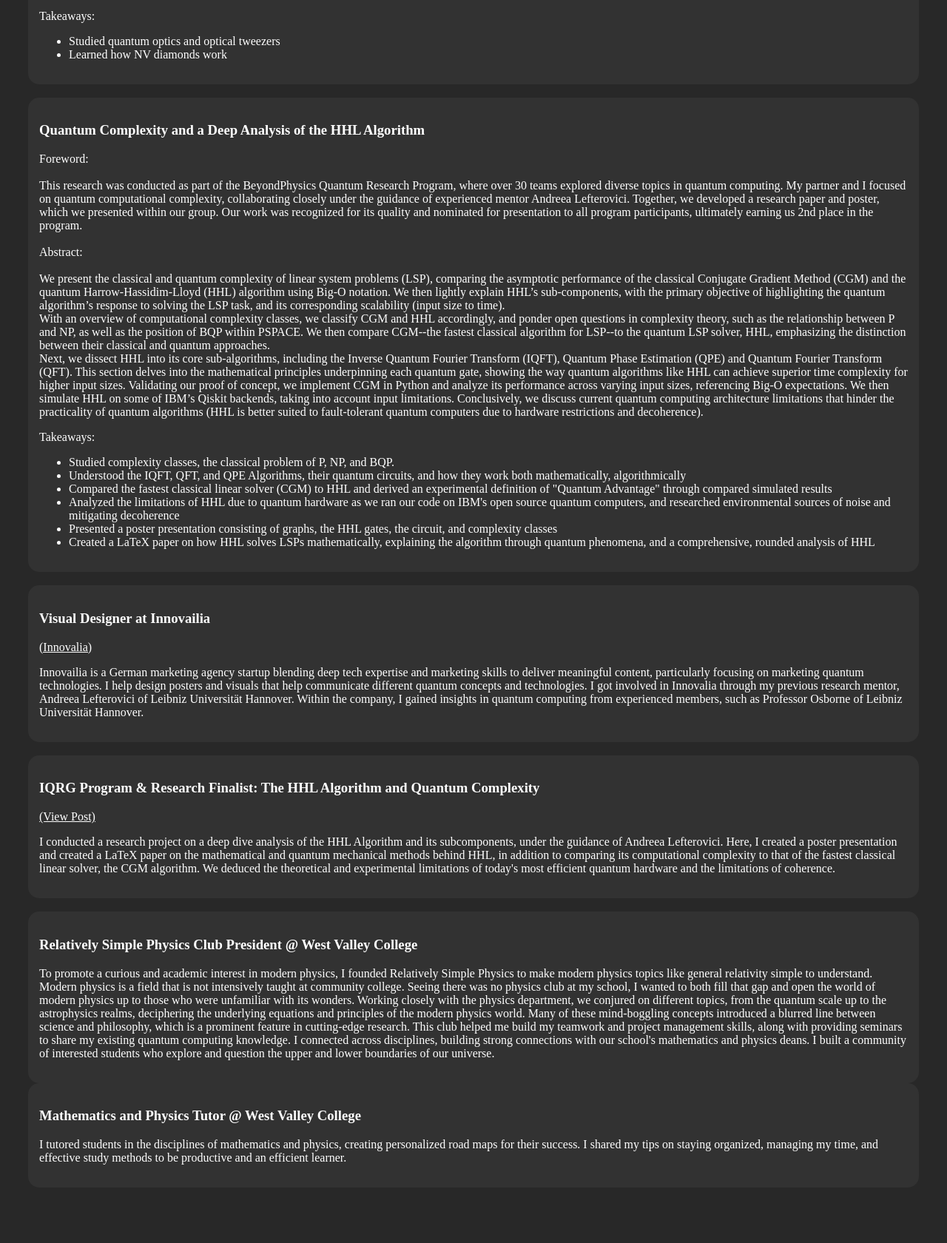
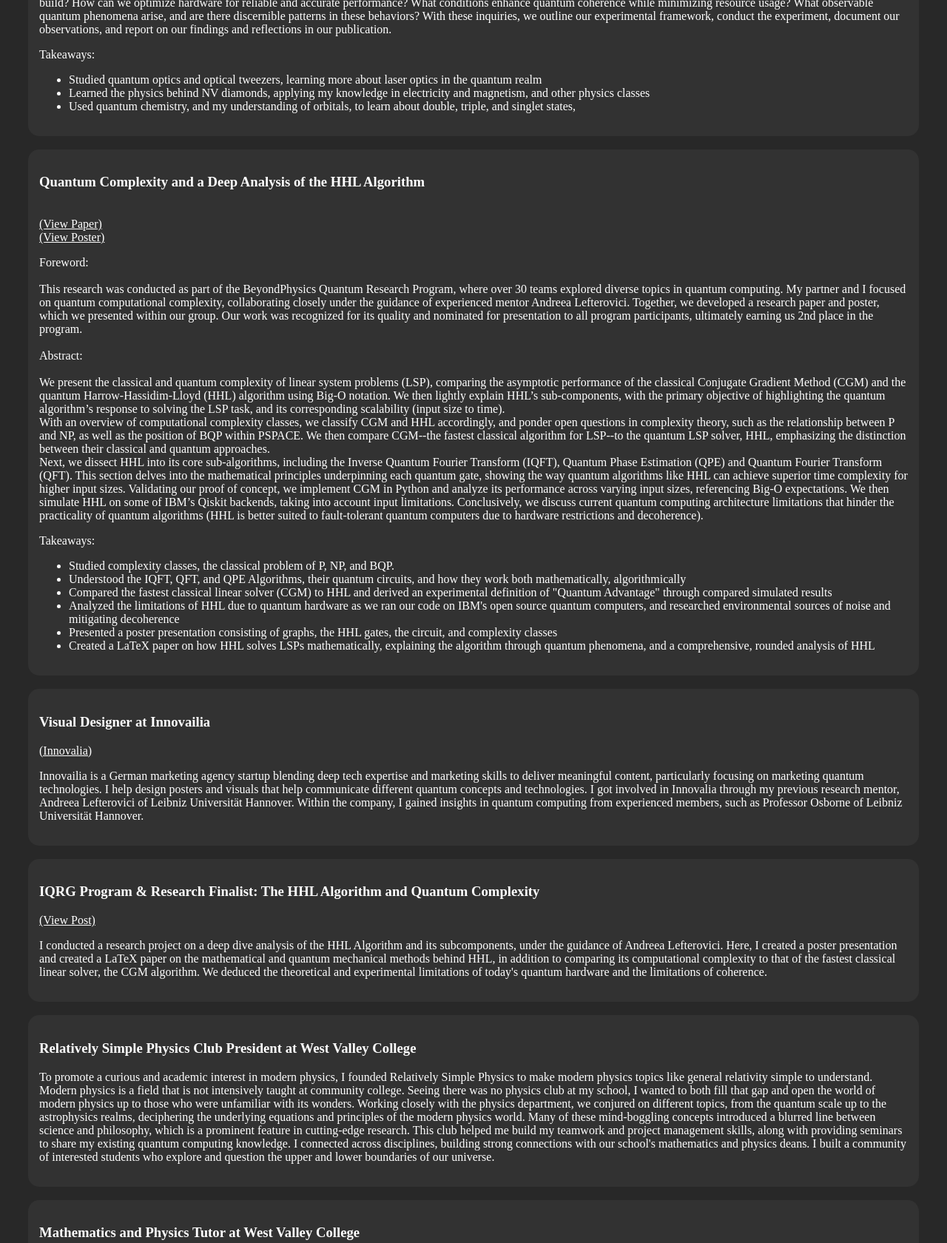
Before and after one commit to OnekaSingh/onekasingh.github.io, a plain HTML site: page index.html in a window 1280 px wide. Shown: the part 2431-4111 px from the top of the page at 74% size. Before the commit the page ends 4074 px from the top, so only its background shows below. Drawn offline with Linux system fonts and the light colour scheme.

Commit message:
Update index.html

```diff
--- a/index.html
+++ b/index.html
@@ -104,6 +104,7 @@
 <div>
   <h2> Research Projects & Experience: </h2>
   <h3> Building a Quantum Computer with Optical Tweezers and NV-Diamonds </h3>
+	<br> <a href = "https://drive.google.com/file/d/16GZxRQlXqbvReHhsKlKtXFstoKTwjesb/view?usp=sharing">(View Current Work)</a>
   <p> Foreword: <br> <br>
 	I am leading a self-motivated quantum research project with a group of dedicated peers. As this is the first of its kind at West Valley College, our project work faces unique challenges due to limited access to the specialized resources and adequate funding often required for NV Diamond experiments.
         Thus, we independently secure funding and coordinate with various departments to meet our needs. In this strategic light, our project seeks to maximize efficiency in the ratio of resources to quality. My previous knowledge on the matter has come from my classes, previous independent research, and particularly Mark Fox's textbook on Quantum Optics: An Introduction.
@@ -124,13 +125,16 @@ on our findings and reflections in our publication.
   </p>
 	<p>Takeaways:</p>
 	<ul>
-	    <li>Studied quantum optics and optical tweezers</li>
-	    <li>Learned how NV diamonds work </li>
+	    <li>Studied quantum optics and optical tweezers, learning more about laser optics in the quantum realm</li>
+	    <li>Learned the physics behind NV diamonds, applying my knowledge in electricity and magnetism, and other physics classes</li>
+	    <li>Used quantum chemistry, and my understanding of orbitals, to learn about double, triple, and singlet states,</li>
 	</ul>
 </div>
 <br>
 <div>
   <h3> Quantum Complexity and a Deep Analysis of the HHL Algorithm </h3>
+	<br> <a href = "https://drive.google.com/file/d/1mAAgO-96HL3K0Kz6arrMikFRVLohRUOs/view?usp=sharing">(View Paper)</a>
+	<br> <a href = "https://www.linkedin.com/posts/thinkingbeyond_physicsbeyond-thinkingbeyond-girlsinquantum-activity-7216018185030901762-4NER?utm_source=social_share_send&utm_medium=member_desktop_web&rcm=ACoAAEeZbywBq1txksHoYIHQIGjUpWUuLpbsnN8">(View Poster)</a>
   <p> Foreword: <br> <br>
 	This research was conducted as part of the BeyondPhysics Quantum Research Program, where over 30 teams
 	explored diverse topics in quantum computing. My partner and I focused on quantum computational complexity, collaborating
@@ -174,16 +178,17 @@ on our findings and reflections in our publication.
 <div>
      <h3>IQRG Program & Research Finalist: The HHL Algorithm and Quantum Complexity</h3> <a href = "https://www.linkedin.com/posts/thinkingbeyond_physicsbeyond-thinkingbeyond-girlsinquantum-activity-7216018185030901762-4NER?utm_source=social_share_send&utm_medium=member_desktop_web&rcm=ACoAAEeZbywBq1txksHoYIHQIGjUpWUuLpbsnN8">(View Post)</a>
      <p>I conducted a research project on a deep dive analysis of the HHL Algorithm and its subcomponents, under the guidance of Andreea Lefterovici. Here, I created a poster presentation and created a LaTeX paper on the mathematical and quantum mechanical methods behind HHL, in addition to
-     comparing its computational complexity to that of the fastest classical linear solver, the CGM algorithm. We deduced the theoretical and experimental limitations of today's most efficient quantum hardware and the limitations of coherence.</p>
+     comparing its computational complexity to that of the fastest classical linear solver, the CGM algorithm. We deduced the theoretical and experimental limitations of today's quantum hardware and the limitations of coherence.</p>
 </div>
 <br>
 <div>
-	<h3>Relatively Simple Physics Club President @ West Valley College</h3>
+	<h3>Relatively Simple Physics Club President at West Valley College</h3>
 	<p>To promote a curious and academic interest in modern physics, I founded Relatively Simple Physics to make modern physics topics like general relativity simple to understand. Modern physics is a field that is not intensively taught at community college. Seeing there was no physics club at my school, I wanted to both fill that gap and open the world of modern physics up to those who were unfamiliar with its wonders.  Working closely with the physics department, we conjured on different topics, from the quantum scale up to the astrophysics realms, deciphering the underlying equations and principles of the modern physics world. Many of these mind-boggling concepts introduced a blurred line between science and philosophy, which is a prominent feature in cutting-edge research.
            This club helped me build my teamwork and project management skills, along with providing seminars to share my existing quantum computing knowledge. I connected across disciplines, building strong connections with our school's mathematics and physics deans. I built a community of interested students who explore and question the upper and lower boundaries of our universe.</p>
 </div>
+<br>
 <div>
-	<h3>Mathematics and Physics Tutor @ West Valley College</h3>
+	<h3>Mathematics and Physics Tutor at West Valley College</h3>
 	<p>I tutored students in the disciplines of mathematics and physics, creating personalized road maps for their success. I shared my tips on staying organized, managing my time, and effective study methods to be productive and an efficient learner.</p>
 </div>
 </body>
```
